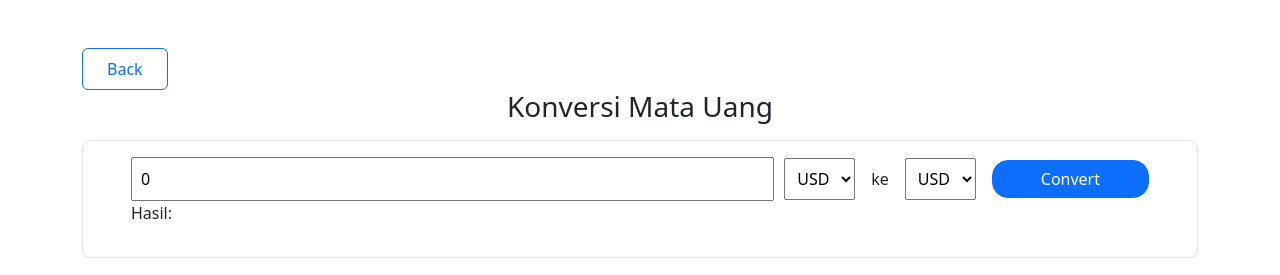
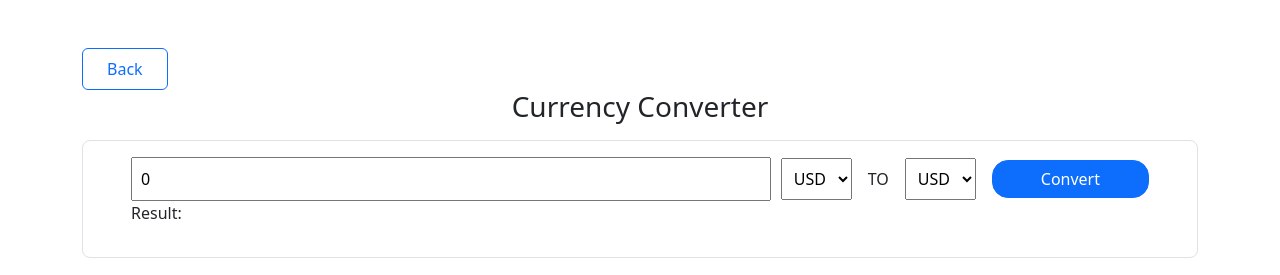
Before and after one commit to Torao-Law/micro-feature, a React (Vite) app: page /currency in a window 1280 px wide. Shown: the top 275 px of the page. Built offline with nearby package versions, Linux system fonts and the light colour scheme.

Commit message:
first commit

```diff
--- a/src/components/currency/index.jsx
+++ b/src/components/currency/index.jsx
@@ -50,7 +50,7 @@ function Currency() {
 
   return (
     <div>
-      <h3 className='text-center'>Konversi Mata Uang</h3>
+      <h3 className='text-center'>Currency Converter</h3>
       <div className='py-3 px-5 border rounded-3 mt-3'>
         <div className='d-flex justify-content-between align-items-center'>
           <input
@@ -71,7 +71,7 @@ function Currency() {
             <option value="gbp">GBP</option>
             <option value="idr">IDR</option>
           </select>
-          <span className='me-3'>ke</span>
+          <span className='me-3'>TO</span>
           <select
             className='p-2 me-3'
             value={toCurrency}
@@ -85,7 +85,7 @@ function Currency() {
           <button onClick={convertCurrency} className='btn btn-primary rounded rounded-4 px-5'>Convert</button>
         </div>
         <p>
-          Hasil: <span id="result">{result}</span>
+          Result: <span id="result">{result}</span>
         </p>
       </div>
     </div>
```
